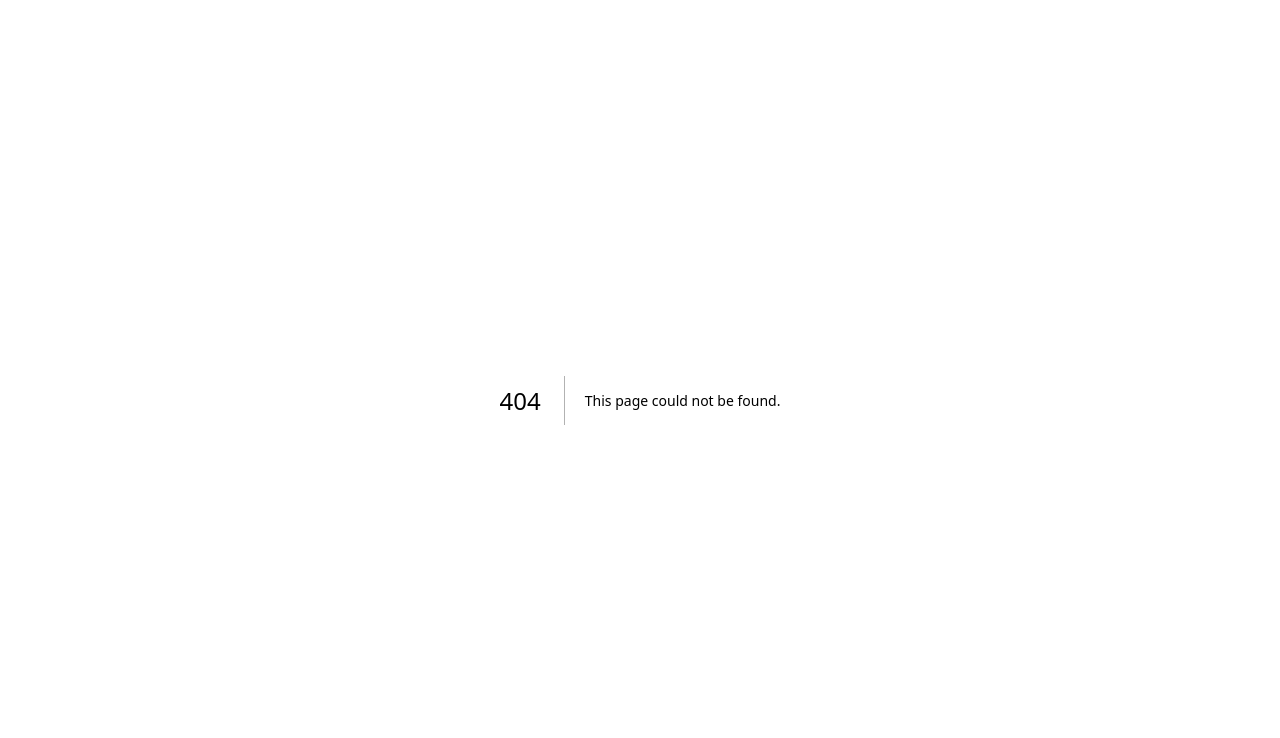
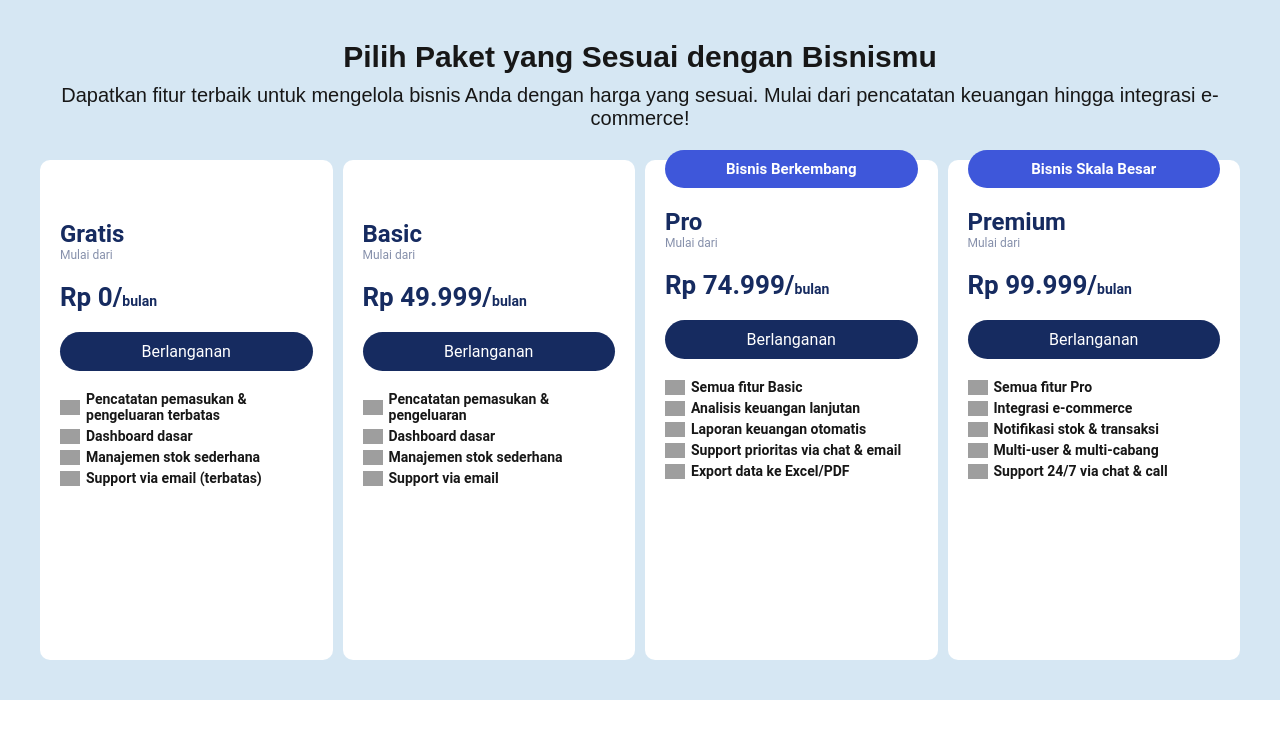
Before and after one commit to samani21/front-end-bisnisku, a Next.js app: page /LandingPage/Pricing in a window 1280 px wide. Before the commit this address had no page. Shown: the top 738 px of the page. Built offline with nearby package versions, Linux system fonts and the light colour scheme; grey boxes are pictures that could not be loaded.

Commit message:
Membuat Section Pricing

```diff
--- /dev/null
+++ b/src/components/landingPage.js/pricing.js
@@ -0,0 +1,144 @@
+import styled from "styled-components";
+
+export const PricingContainer = styled.div`
+    background: #D6E7F3;
+    width: 100%;
+    padding: 40px;
+    display: grid;
+    justify-content: center;
+    align-content: center;
+    gap: 10px;
+`;
+
+export const Title = styled.p`
+    font-family: "Poppins", sans-serif;
+    font-weight: 100;
+    font-size: 30px;
+    font-weight: 600;
+    text-align: center;
+    @media (max-width: 500px) {
+        font-size: 24px;
+    }
+`;
+export const SubTitle = styled.p`
+    font-family: "Poppins", sans-serif;
+    font-weight: 100;
+    font-size: 20px;
+    font-weight: 400;
+    text-align: center;
+    @media (max-width: 500px) {
+        font-size: 16px;
+    }
+`;
+
+export const Content = styled.div`
+    display: grid;
+    grid-template-columns: repeat(4,1fr);
+    justify-content: center;
+    align-items: center;
+    gap: 10px;
+    @media (max-width: 900px) {
+        grid-template-columns: repeat(2,1fr);
+    }
+    @media (max-width: 500px) {
+        grid-template-columns: repeat(1,1fr);
+    }
+`;
+
+
+export const CardPricingContainer = styled.div`
+    display: flex;
+    justify-content: center;
+    align-items: center;
+    margin-top: 20px;
+`;
+
+export const CardPricing = styled.div`
+    background: #fff;
+    width: 100%;
+    height: 500px;
+    border-radius: 10px;
+    padding: 20px;
+`;
+
+export const DetailPrice = styled.div`
+    display: grid;
+    gap: 20px;
+    margin-top: ${(props) => props?.rekomendasi ? "-10px" : "40px"};
+`;
+
+export const Rekomendasi = styled.div`
+    position: relative;
+    top: -30px;
+    background: #3e57da;
+    border-radius: 30px;
+    color: white;
+    padding: 10px;
+    display: flex;
+    justify-content: center;
+    align-items: center;
+    font-family: "Roboto", sans-serif;
+    font-size: 15px;
+    font-weight: 600;
+`;
+export const SetRekomendasi = styled.div`
+
+`;
+
+export const TitlePrice = styled.p`
+    color: #162B60;
+    font-family: "Roboto", sans-serif;
+    font-size: 24px;
+    font-weight: 600;
+`;
+export const SubtitlePrice = styled.p`
+    color: #8690AB;
+    font-family: "Roboto", sans-serif;
+    font-size: 12px;
+    font-weight: 400;
+`;
+
+export const TotalPrice = styled.p`
+    color: #162B60;
+    font-family: "Roboto", sans-serif;
+    font-size: 26px;
+    font-weight: 600;
+    span{
+        font-size: 14px;
+    }
+`;
+
+export const ButtonLangganan = styled.div`
+    font-family: "Roboto", sans-serif;
+    background: #162B60;
+    color: #fff;
+    padding: 10px;
+    display: flex;
+    justify-content: center;
+    align-items: center;
+    cursor: pointer;
+    margin-top: 20px;
+    border-radius: 20px;
+`;
+
+export const ListFeature = styled.div`
+    margin-top: 20px;
+    display: grid;
+    gap: 5px;
+`;
+
+export const Feature = styled.div`
+    display: flex;
+    justify-content: left;
+    align-items: center;
+    gap: 6px;
+`;
+export const TitleFeature = styled.p`
+    font-family: "Roboto", sans-serif;
+    font-size: 14px;
+    font-weight: 600;
+`;
+
+export const IconCeklist = styled.img`
+    width: 20px;
+`;
--- /dev/null
+++ b/src/pages/LandingPage/Pricing.js
@@ -0,0 +1,110 @@
+import { ButtonLangganan, CardPricing, CardPricingContainer, Content, DetailPrice, Feature, IconCeklist, ListFeature, PricingContainer, Rekomendasi, SubTitle, SubtitlePrice, Title, TitleFeature, TitlePrice, TotalPrice } from '@/components/landingPage.js/pricing'
+import React from 'react'
+const pricingPlans = [
+    {
+        name: "Gratis",
+        price: 0,
+        features: [
+            "Pencatatan pemasukan & pengeluaran terbatas",
+            "Dashboard dasar",
+            "Manajemen stok sederhana",
+            "Support via email (terbatas)"
+        ],
+        recommended: false
+    },
+    {
+        name: "Basic",
+        price: 49999,
+        features: [
+            "Pencatatan pemasukan & pengeluaran",
+            "Dashboard dasar",
+            "Manajemen stok sederhana",
+            "Support via email"
+        ],
+        recommended: false
+    },
+    {
+        name: "Pro",
+        price: 74999,
+        features: [
+            "Semua fitur Basic",
+            "Analisis keuangan lanjutan",
+            "Laporan keuangan otomatis",
+            "Support prioritas via chat & email",
+            "Export data ke Excel/PDF"
+        ],
+        recommended: "Bisnis Berkembang" // Paket ini direkomendasikan untuk bisnis berkembang
+
+    },
+    {
+        name: "Premium",
+        price: 99999,
+        features: [
+            "Semua fitur Pro",
+            "Integrasi e-commerce",
+            "Notifikasi stok & transaksi",
+            "Multi-user & multi-cabang",
+            "Support 24/7 via chat & call"
+        ],
+        recommended: "Bisnis Skala Besar" // Paket ini direkomendasikan untuk bisnis skala besar
+    }
+];
+
+
+const Pricing = () => {
+    const formatRupiah = (angka) => {
+        return new Intl.NumberFormat('id-ID', { style: 'currency', currency: 'IDR', minimumFractionDigits: 0 }).format(angka);
+    };
+    return (
+        <PricingContainer>
+            <Title>
+                Pilih Paket yang Sesuai dengan Bisnismu
+            </Title>
+            <SubTitle>Dapatkan fitur terbaik untuk mengelola bisnis Anda dengan harga yang sesuai. Mulai dari pencatatan keuangan hingga integrasi e-commerce!</SubTitle>
+            <Content>
+                {
+                    pricingPlans?.map((item, index) => (
+                        <CardPricingContainer key={index}>
+                            <CardPricing>
+                                {
+                                    item?.recommended &&
+                                    <Rekomendasi>
+                                        {item?.recommended}
+                                    </Rekomendasi>
+                                }
+                                <DetailPrice rekomendasi={item?.recommended ? true : false}>
+                                    <div>
+                                        <TitlePrice>
+                                            {item?.name}
+                                        </TitlePrice>
+                                        <SubtitlePrice>
+                                            Mulai dari
+                                        </SubtitlePrice>
+                                    </div>
+                                    <TotalPrice>
+                                        {formatRupiah(item?.price)}/<span>bulan</span>
+                                    </TotalPrice>
+                                </DetailPrice>
+                                <ButtonLangganan>
+                                    Berlanganan
+                                </ButtonLangganan>
+                                <ListFeature>
+                                    {
+                                        item?.features?.map((f, i) => (
+                                            <Feature key={i}>
+                                                <IconCeklist src='./icon/check-circle.png' />
+                                                <TitleFeature>{f}</TitleFeature>
+                                            </Feature>
+                                        ))
+                                    }
+                                </ListFeature>
+                            </CardPricing>
+                        </CardPricingContainer>
+                    ))
+                }
+            </Content>
+        </PricingContainer>
+    )
+}
+
+export default Pricing
--- a/src/pages/LandingPage/index.js
+++ b/src/pages/LandingPage/index.js
@@ -4,6 +4,7 @@ import Header from '../components/Header'
 import Feature from './Feature'
 import StepBySteps from './StepBySteps'
 import Testimoni from './Testimoni'
+import Pricing from './Pricing'
 
 const LandingPage = () => {
     return (
@@ -13,6 +14,7 @@ const LandingPage = () => {
             <Feature />
             <StepBySteps />
             <Testimoni />
+            <Pricing />
         </div>
     )
 }
--- a/src/pages/index.js
+++ b/src/pages/index.js
@@ -25,6 +25,9 @@ export default function Home() {
         <link rel="preconnect" href="https://fonts.googleapis.com" />
         <link rel="preconnect" href="https://fonts.gstatic.com" crossorigin />
         <link href="https://fonts.googleapis.com/css2?family=Poppins:ital,wght@0,100;0,200;0,300;0,400;0,500;0,600;0,700;0,800;0,900;1,100;1,200;1,300;1,400;1,500;1,600;1,700;1,800;1,900&display=swap" rel="stylesheet" />
+        <link rel="preconnect" href="https://fonts.googleapis.com" />
+        <link rel="preconnect" href="https://fonts.gstatic.com" crossorigin />
+        <link href="https://fonts.googleapis.com/css2?family=Roboto:ital,wght@0,100..900;1,100..900&display=swap" rel="stylesheet" />
       </Head>
       <LandingPage />
     </>
```
Also changed, not shown: public/icon/check-circle.png (added).
